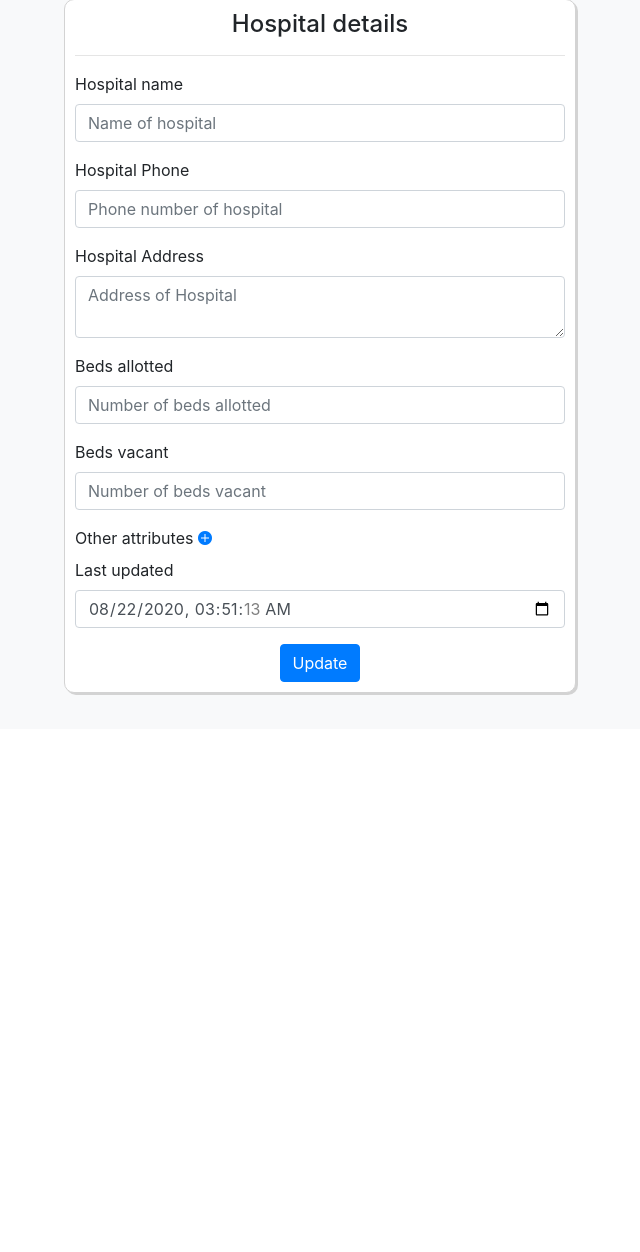
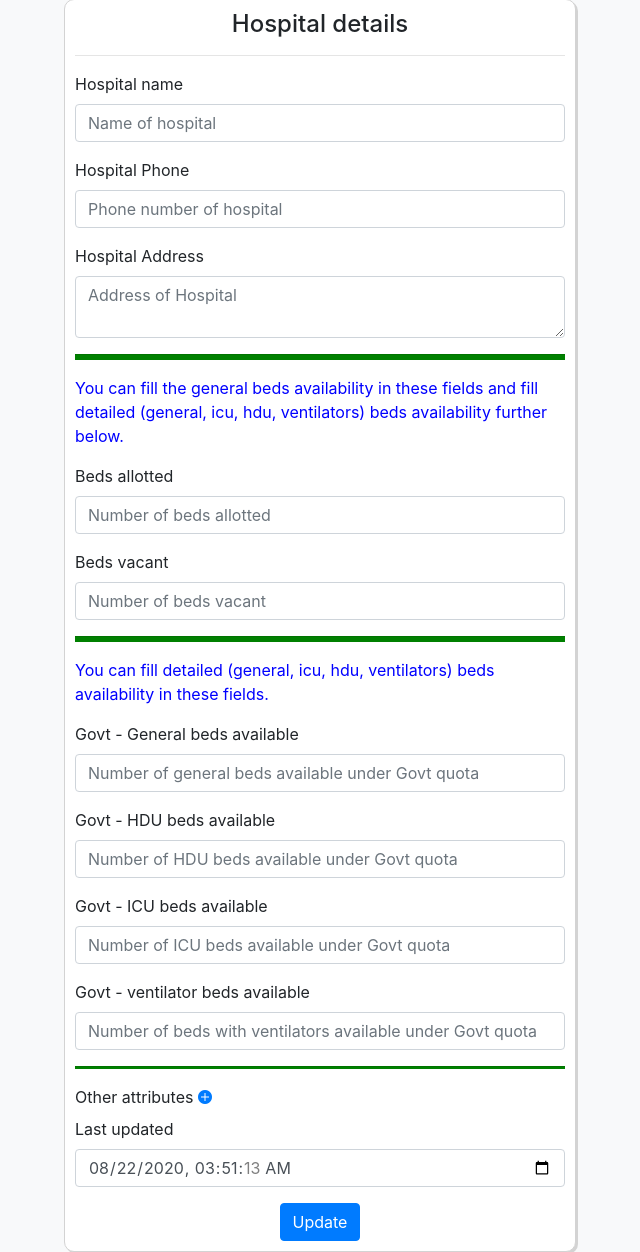
Before and after one commit to gopi-badipuram/covidbeds-pub, a PHP site: page /data-entry.php?id=1 in a window 1280 px wide. Shown: the part 71-1323 px from the top of the page, without its empty margins (256-896 px from the left). Before the commit the page ends 766 px from the top, so only its background shows below. Run offline with PHP 8.4, Linux system fonts and the light colour scheme; the visitor is signed in with stand-in values (Sample User, id 1); data that the repository does not hold is empty.

Commit message:
Deatiled beds availability: Updating data entry and processing forms.… (#9)
* Deatiled beds availability: Updating data entry and processing forms. (Schema has been altered directly in db.)

* Deatiled beds availability: Minor changes.

```diff
--- a/data-entry.php
+++ b/data-entry.php
@@ -89,6 +89,8 @@ if(isset($_GET['id'])){
 			    <label for="addr">Hospital Address</label>
 			    <textarea id="addr" class="form-control" placeholder="Address of Hospital"><?php if(isset($_GET['id'])) echo $row['hospital_address']; ?></textarea>
 			  </div>
+			  <hr style="background:green;height:5px"/>
+			  <p style="color:blue;size:medium;"> You can fill the general beds availability in these fields and fill detailed (general, icu, hdu, ventilators) beds availability further below.</p>
 			  <div class="form-group">
 			    <label for="beds">Beds allotted</label>
 			    <input id="beds" type="number" class="form-control" placeholder="Number of beds allotted" value="<?php if(isset($_GET['id'])) echo $row['hospital_alloted_beds']; ?>">
@@ -97,6 +99,26 @@ if(isset($_GET['id'])){
 			    <label for="vacant">Beds vacant</label>
 			    <input id="vacant" type="text" class="form-control" placeholder="Number of beds vacant" value="<?php if(isset($_GET['id'])) echo $row['hospital_vacant_beds']; ?>">
 			  </div>
+			  <hr style="background:green;height:5px"/>
+			  <p style="color:blue;size:medium;"> You can fill detailed (general, icu, hdu, ventilators) beds availability in these fields.</p>
+			  <div class="form-group">
+			    <label for="detailed_general">Govt - General beds available</label>
+			    <input id="detailed_general" type="number" class="form-control" placeholder="Number of general beds available under Govt quota" value="<?php if(isset($_GET['id'])) echo $row['detailed_general']; ?>">
+			  </div>
+			  <div class="form-group">
+			    <label for="detailed_hdu">Govt - HDU beds available</label>
+			    <input id="detailed_hdu" type="text" class="form-control" placeholder="Number of HDU beds available under Govt quota" value="<?php if(isset($_GET['id'])) echo $row['detailed_hdu']; ?>">
+			  </div>
+			  <div class="form-group">
+			    <label for="detailed_icu">Govt - ICU beds available</label>
+			    <input id="detailed_icu" type="text" class="form-control" placeholder="Number of ICU beds available under Govt quota" value="<?php if(isset($_GET['id'])) echo $row['detailed_icu']; ?>">
+			  </div>
+			  <div class="form-group">
+			    <label for="detailed_vent">Govt - ventilator beds available</label>
+			    <input id="detailed_vent" type="text" class="form-control" placeholder="Number of beds with ventilators available under Govt quota" value="<?php if(isset($_GET['id'])) echo $row['detailed_vent']; ?>">
+			  </div>
+
+			  <hr style="background:green;height:2px"/>
 			  <label>Other attributes <span class="ion-plus-circled text-primary" onclick="addAttr()"></span></label>
 			  <div id="form_inner">
 			  	<?php
@@ -122,7 +144,7 @@ if(isset($_GET['id'])){
 			    <label for="last_updated">Last updated</label>
 			    <input id="last_updated" type="datetime-local" class="form-control" placeholder="Last updated" value="<?echo substr(date_format(date_create($row['last_update']), DATE_ISO8601), 0, 19);?>">
 			  </div>
-			  <center><button id="submit_btn" class="btn btn-primary" type="submit"><? if($_GET['id']) echo "Update"; else echo "Submit";?></button></center>
+			  <center><button id="submit_btn" class="btn btn-primary" type="submit"><?php if($_GET['id']) echo "Update"; else echo "Submit";?></button></center>
 			</form>
     	</div>
     </div>
@@ -135,8 +157,8 @@ if(isset($_GET['id'])){
 
     <script type="text/javascript">
 
-    let attr = <? echo sizeof($attr);?>;
-    let hosp_id = <? if($_GET['id']) echo $_GET['id']; else echo -1;?>
+    let attr = <?php echo sizeof($attr);?>;
+    let hosp_id = <?php if($_GET['id']) echo $_GET['id']; else echo -1;?>
 
     function addAttr(){
     	$("#form_inner").append(`<div id="form_div${++attr}" class="form-row">
@@ -202,6 +224,12 @@ if(isset($_GET['id'])){
     		let beds = $("#beds").val();
     		let vacant = $("#vacant").val();
     		let last_updated = $("#last_updated").val();
+
+    		let detailed_general = $("#detailed_general").val();
+    		let detailed_hdu = $("#detailed_hdu").val();
+    		let detailed_icu = $("#detailed_icu").val();
+    		let detailed_vent = $("#detailed_vent").val();
+
     		let arr = [];
 
     		for(var i = 1; i <= attr; i++){
@@ -222,6 +250,10 @@ if(isset($_GET['id'])){
     			beds: beds,
     			vacant: vacant,
     			last_updated: last_updated,
+    			detailed_general: detailed_general,
+    			detailed_hdu: detailed_hdu,
+    			detailed_icu: detailed_icu,
+    			detailed_vent: detailed_vent,
     			attr: JSON.stringify(arr)
     		};
 
```
Also changed, not shown: backend/index.php (+19 -4 lines).
